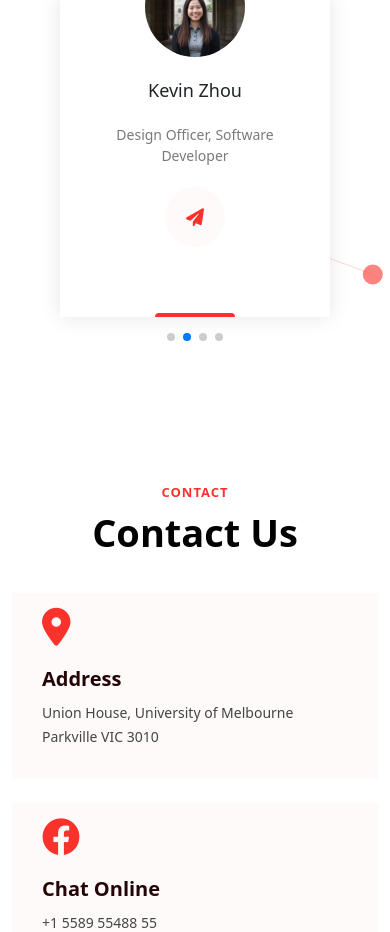
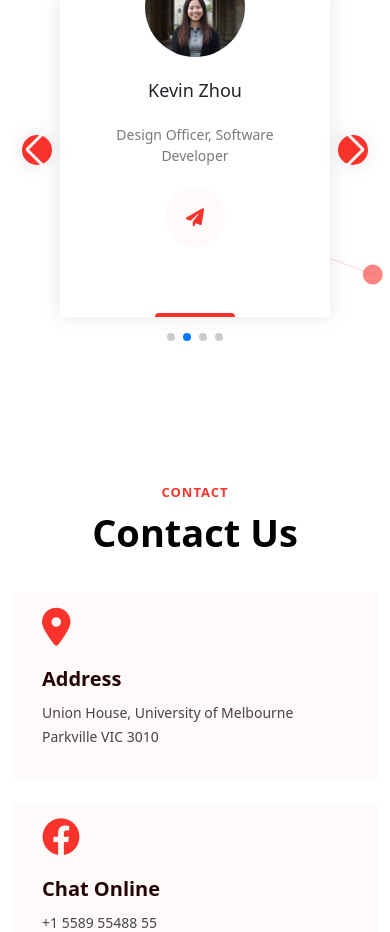
Before and after one commit to TEDxUnimelb/tedxunimelb-website-static, a website: page index.html in a window 390 px wide. Shown: the part 4500-5432 px from the top of the page. Drawn offline with nearby package versions, Linux system fonts and the light colour scheme.

Commit message:
minor changes to members buttons

```diff
--- a/index.html
+++ b/index.html
@@ -393,6 +393,8 @@
                   </div>
                 </div>
               </div>
+              <div class="tedx-swiper-button swiper-button-next d-sm-none"></div>
+              <div class="swiper-button-prev tedx-swiper-button d-sm-none"></div>
               <div class="swiper-pagination tedx-text-red"></div>
             </div>
           </div>
```
